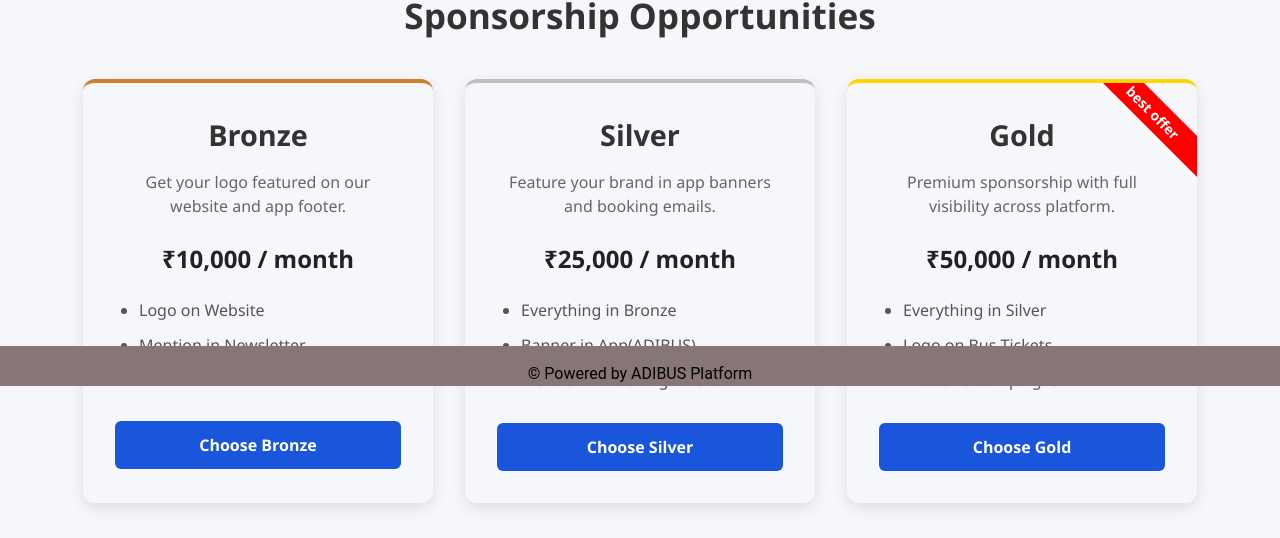
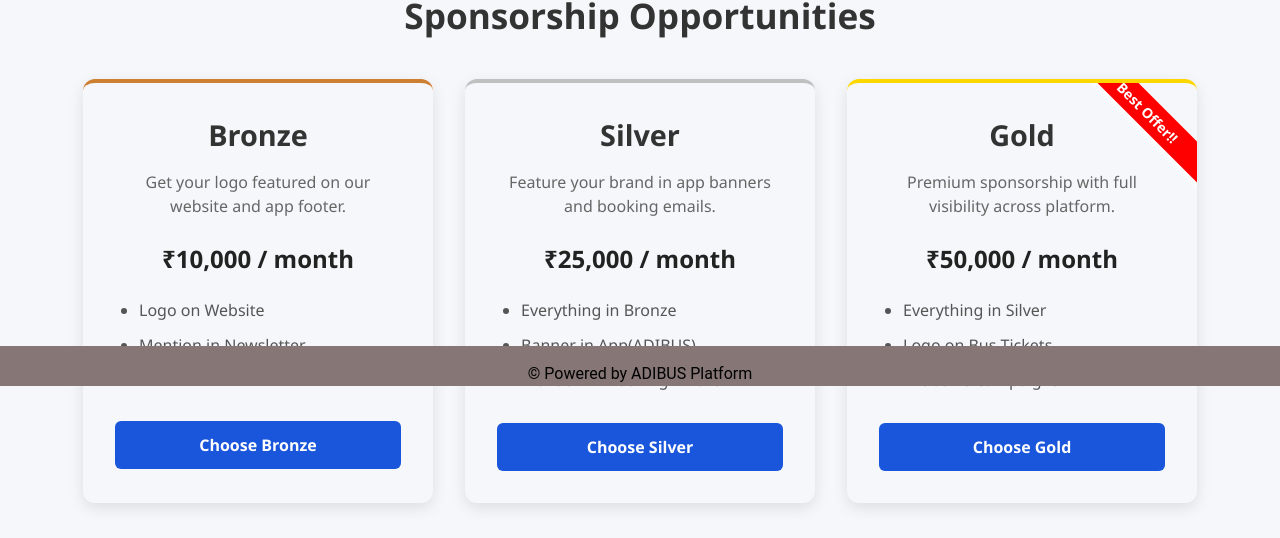
Before and after one commit to abhijitdas44719/adbbo.com, a React (Vite) app in the folder Frontend-Operator/: page /sponsor in a window 1280 px wide. Shown: the part 414-952 px from the top of the page. Built offline with nearby package versions, Linux system fonts and the light colour scheme.

Commit message:
Sponsor.css

```diff
--- a/Frontend-Operator/src/components/Sponsor.css
+++ b/Frontend-Operator/src/components/Sponsor.css
@@ -131,7 +131,7 @@
   position: relative;
 }
 .best-offer:before {
-  content:"best offer";
+  content:"Best Offer!!";
   position:absolute;
   top:15px;
   right:-40px;
```
